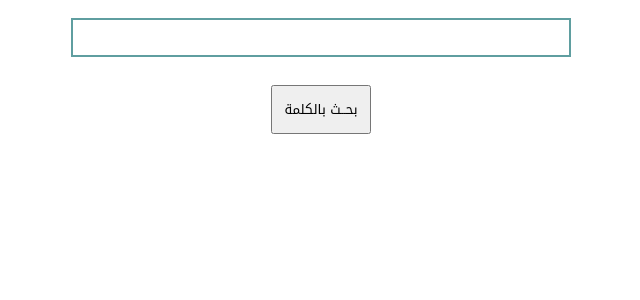
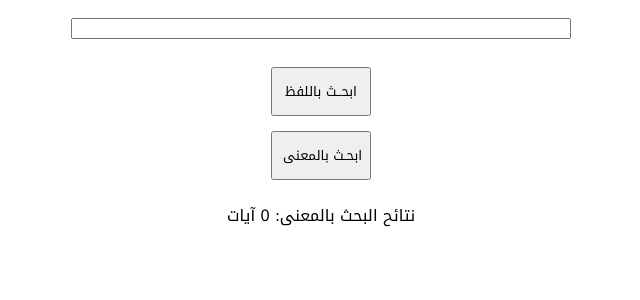
Before and after one commit to ahr9n/quran-lexical-search-api, a Django app: page /surah/1 in a window 1280 px wide. Shown: the top 300 px of the page, without its empty margins (319-959 px from the left). Run offline with Django 4.2, Linux system fonts and the light colour scheme; tables that the repository leaves empty hold one stand-in row (values such as "Sample post").

Commit message:
Add results numbering and sem. button

```diff
--- a/search/templates/search/search.html
+++ b/search/templates/search/search.html
@@ -13,10 +13,18 @@
         </div>
         <form class="search-form" action="{% url 'search:search_by_word' %}" method="post">
             {% csrf_token %}
-            <input dir="rtl" class="search-input" type="text" name="ayah" id="ayah">
+            <input dir="rtl" class="results-input" type="text" name="ayah" id="ayah">
             <br>
-            <input class="submit" type="submit" value="بحــث بالكلمة">
+            <input class="submit" type="submit" value="ابحــث باللفظ" name="lexical">
+            <input class="submit" type="submit" value="ابحـث بالمعنى" name="semantic">
         </form>
+        <br><br><br><br>
+
+        <div style="text-align: center; font-family: 'Noto Kufi Arabic'">
+            <span>نتائح البحث
+                {% if search_result == semantic %}بالمعنى:{% else %}باللفظ:{% endif %} {{ verses.count }} آيات
+            </span>
+        </div>
         {% for verse in verses %}
             <div>
                 <h4 class="ayah">
```
